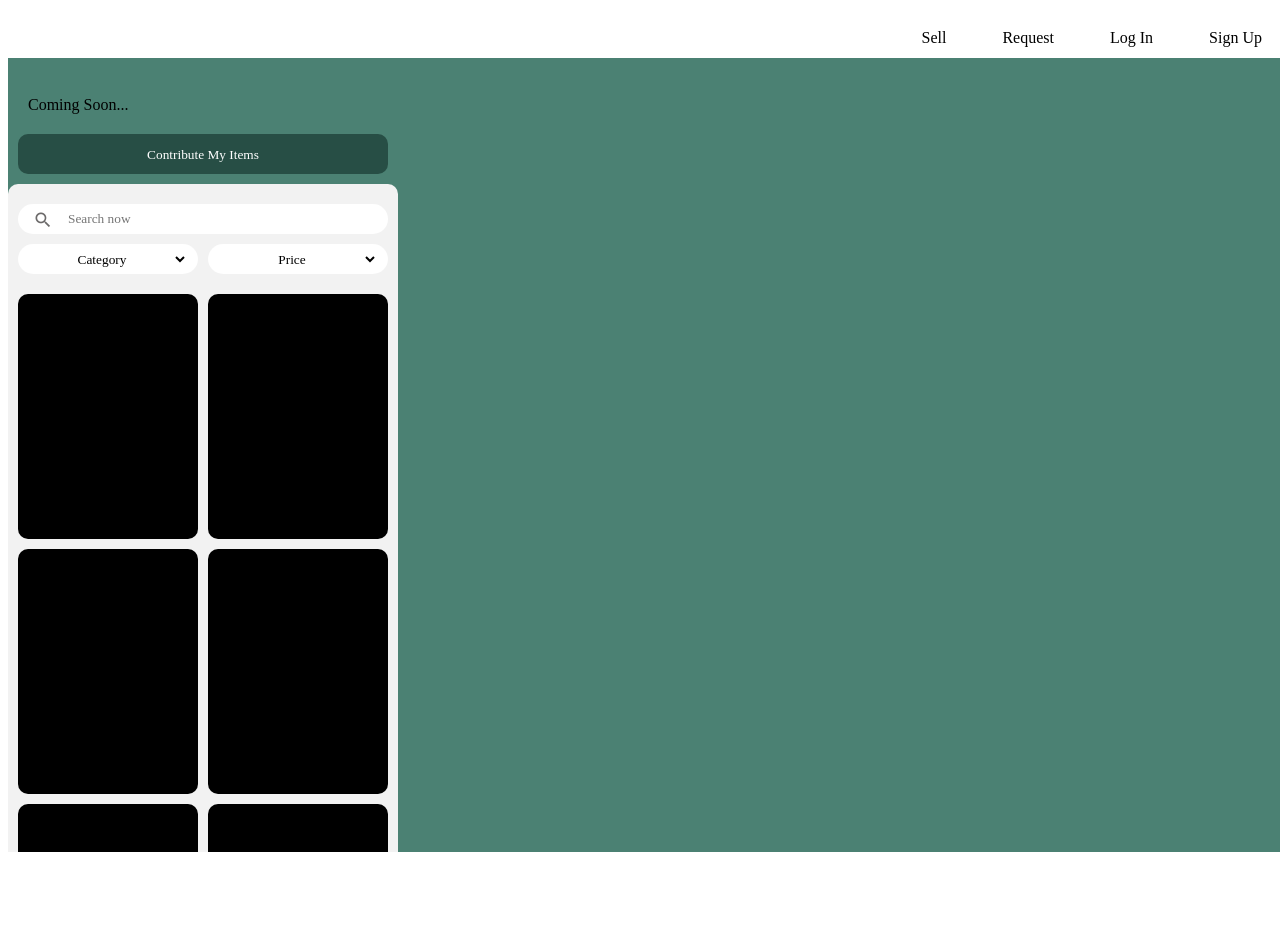
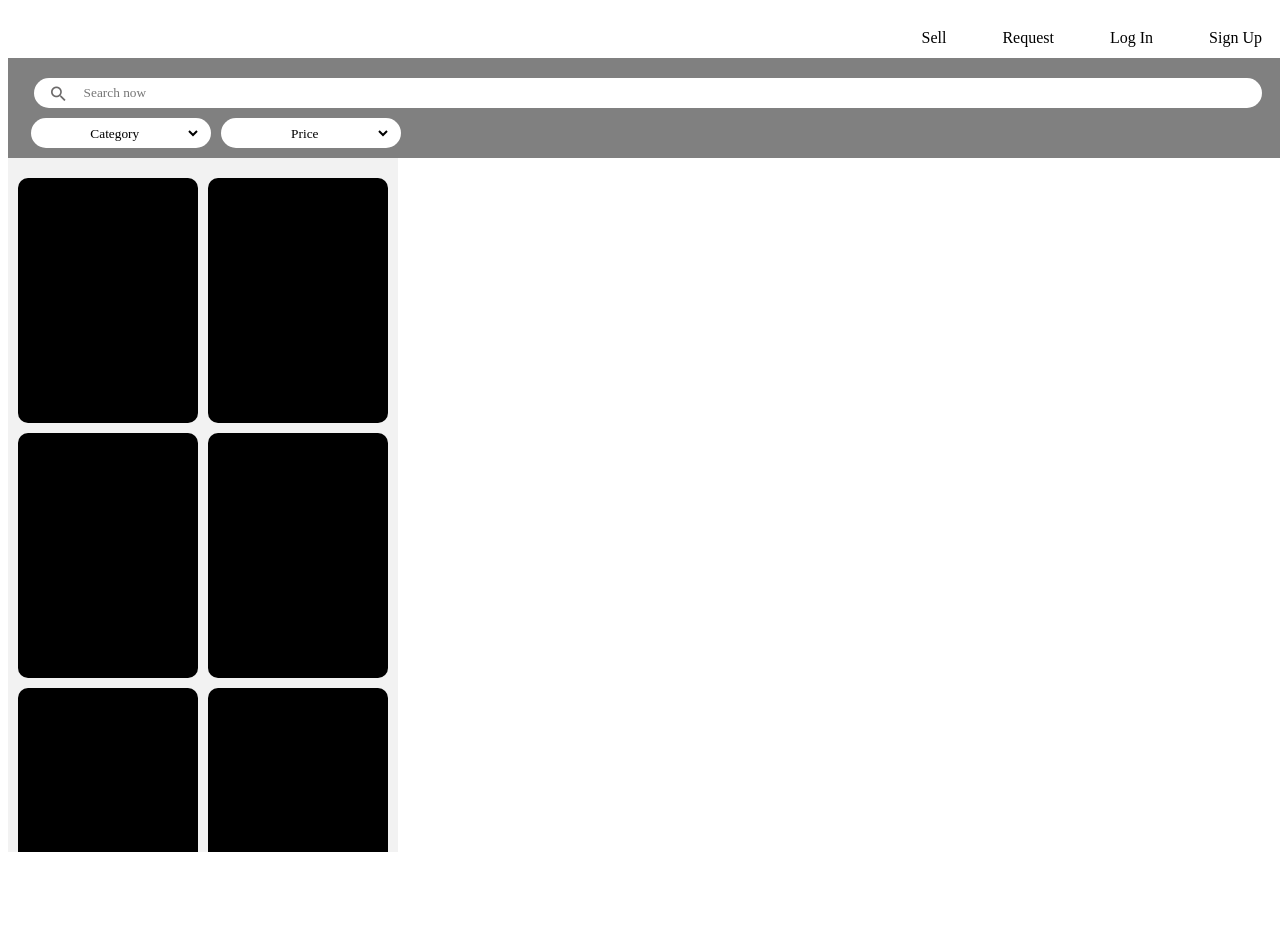
Before and after one commit to CYCKCN/FYP, a Flask app: page /home in a window 1280 px wide. Shown: the top 932 px of the page. Run offline with Flask 2, Linux system fonts and the light colour scheme; parts of the project's set-up code (start-up, migrations or seed data) failed here and were passed over; some web fonts are replaced.

Commit message:
home-editing

```diff
--- a/webpage/static/home.css
+++ b/webpage/static/home.css
@@ -70,7 +70,15 @@ html, body {
     position: relative;
     overflow-y: scroll;
     height: 794px;
-    background: var(--mainGreen2);
+    width: 100%;
+    background: none;
+}
+.header {
+    width: 100%;
+    height: fit-content;
+    background-color: gray;
+    padding-top: 10px;
+    padding-bottom: 10px;
 }
 .sticky {
     position: fixed;
@@ -81,14 +89,24 @@ html, body {
     display: none;
 }
 .search-div {
-    width: 390px;
+    width: 100%;
     height: 30px;
     position: relative;
-    left: 10px;
+    left: 2%;
     margin-top: 10px;
 }
+.filter-div {
+    width: 100%;
+    height: 30px;
+    position: relative;
+    left: 1%;
+    margin-top: 10px;
+    background: none;
+    display: flex;
+    flex-direction: row;
+}
 .search {
-    width: 370px;
+    width: 96%;
     height: 30px;
     font-family: 'Alatsi';
     color: var(--mainGrey1);
@@ -112,14 +130,6 @@ html, body {
     position: relative;
     margin-left: 15px;
     margin-top: 6px;
-}
-.filter-div {
-    height: 30px;
-    position: relative;
-    margin-top: 10px;
-    background: none;
-    display: flex;
-    flex-direction: row;
 }
 .button-option {
     height: 30px;
@@ -155,6 +165,7 @@ html, body {
     background: var(--mainGrey2);
     position: relative;
     height: fit-content;
+    width: 100%;
     padding-top: 10px;
     display: table-cell;
 }
--- a/webpage/static/item.css
+++ b/webpage/static/item.css
@@ -23,7 +23,7 @@ html, body {
 }
 .top-buttons {
     position: absolute;
-    width: 400px;
+    width: 500px;
     height: 50px;
     right: 0%;
     top: 0px;
--- a/webpage/templates/home.html
+++ b/webpage/templates/home.html
@@ -21,11 +21,6 @@
 
         <div class="scroll-div">
             <div class="header" id="myHeader">
-                <br/>
-                <p class="welcoming">Coming Soon...</p>
-                <button class="account-style">Contribute My Items</button>
-                <br/>
-                <div class="on-sale-div">
                 <div class="search-div">
                     <input class="search" type="search" name="search-keyword" placeholder="Search now" required />
                     <i class="material-icons icon-search" style="font-size: 20px;">search</i>
@@ -34,15 +29,20 @@
                 <div class="filter-div">
                     <select class="button-option">
                         <option value="Donation" selected>Category</option>
-                            <option value="Sale">Sale</option>
+                        <option value="Sale">Toy</option>
+                        <option value="Sale">Stationary</option>
+                        <option value="Sale">Clothes</option>
                     </select>
                     <select class="button-option">
                         <option value="Donation" selected>Price</option>
-                            <option value="Sale">Sale</option>
+                        <option value="Sale">Less than 50</option>
+                        <option value="Sale">Between 50 - 100</option>
+                        <option value="Sale">Between 100 - 200</option>
+                        <option value="Sale">More than 200</option>
                     </select>
                 </div>
             </div>
-            </div>
+
             <div class="table-div">
                 <div class="display-table">
                     <div class="display-row">
@@ -78,18 +78,4 @@
         </div>
     </div>
     </body>
-    <script>
-        window.onscroll = function() {myFunction()};
-
-        var header = document.getElementById("myHeader");
-        var sticky = header.offsetTop;
-
-        function myFunction() {
-        if (window.pageYOffset > sticky) {
-            header.classList.add("sticky");
-        } else {
-            header.classList.remove("sticky");
-        }
-        }
-    </script>
 </html>
--- a/webpage/templates/item.html
+++ b/webpage/templates/item.html
@@ -11,6 +11,7 @@
         <div class="home-top">
             <div class="top-buttons">
                 <form method="POST">
+                    <button class="individual-button" type="submit" name="Home" value="Home">Home</button>
                     <button class="individual-button" type="submit" name="Sell" value="Sell">Sell</button>
                     <button class="individual-button" type="submit" name="Request" value="Request">Request</button>
                     <button class="individual-button" type="submit" name="Login" value="Login">Log In</button>
@@ -25,7 +26,7 @@
                 <div class="question-box">
                     <p class="welcoming">{{item_name}}</p>
                     <p class="welcoming">{{item_category}}</p>
-                    <p class="welcoming">{{item_price}</p>
+                    <p class="welcoming">{{item_price}}</p>
                     <p class="welcoming">{{item_description}}</p>
                 </div>
                 <div class="seller-info">
```
Lines whose indentation alone changed are shown as unchanged.
